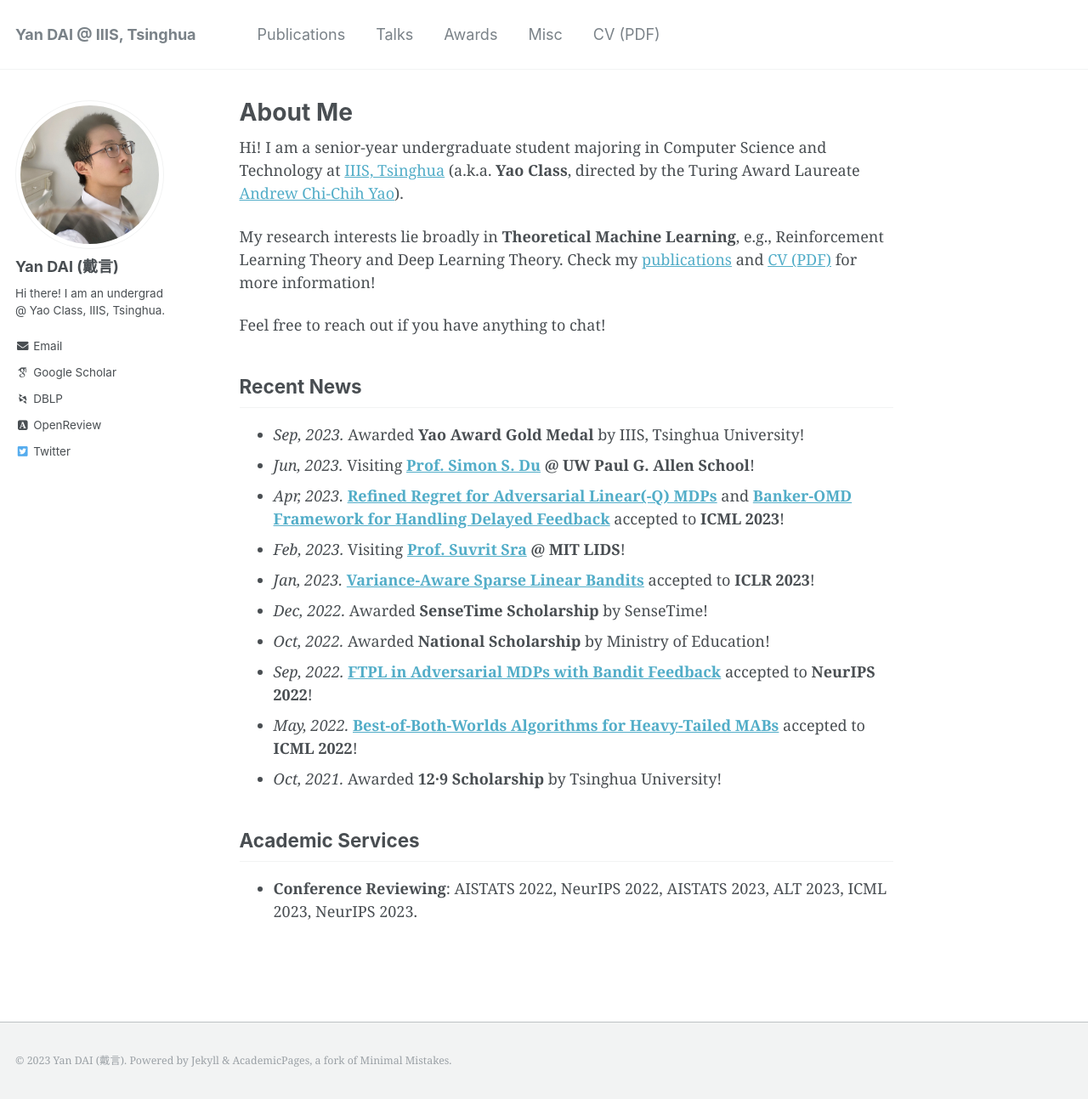
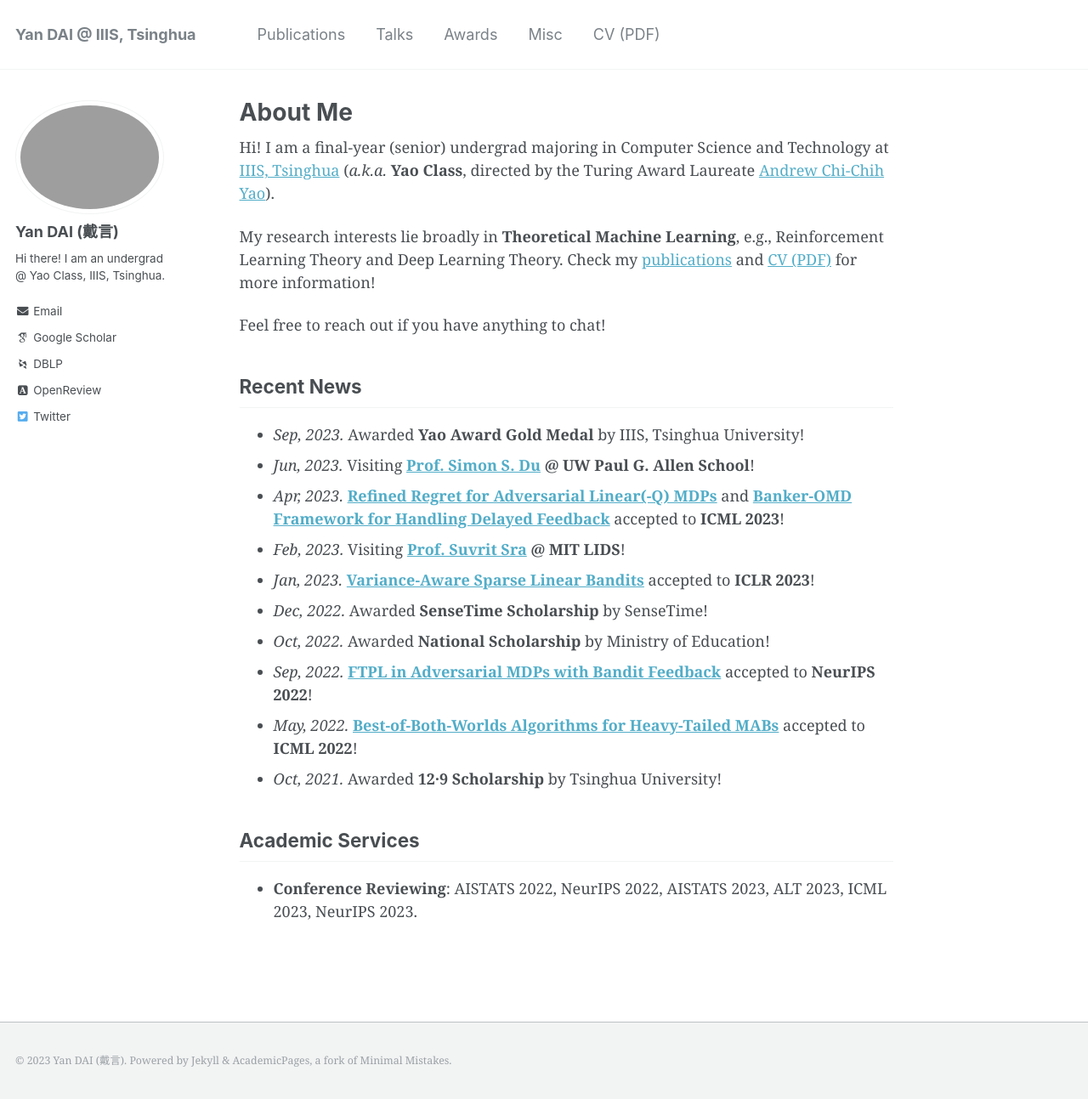
Before and after one commit to yandaichn/yandaichn.github.io, a Jekyll site: the page built from _pages/about.md, in a window 1280 px wide and 1293 px high. Shown: the whole window at 85% size. Built offline with Jekyll 4.4.1, drawn with Linux system fonts in a browser that asks for light colours; some web fonts are replaced.

Commit message:
Update avater

```diff
--- a/_config.yml
+++ b/_config.yml
@@ -81,7 +81,7 @@ analytics:
 # Site Author
 author:
   name             : "Yan DAI (戴言)"
-  avatar           : "avatar2.jpg"
+  avatar           : "avatar3.jpg"
   bio              : "Hi there! I am an undergrad @ Yao Class, IIIS, Tsinghua."
   location         :
   employer         :
--- a/_pages/about.md
+++ b/_pages/about.md
@@ -8,7 +8,7 @@ redirect_from:
   - /about.html
 ---
 
-Hi! I am a senior-year undergraduate student majoring in Computer Science and Technology at [IIIS, Tsinghua](https://iiis.tsinghua.edu.cn/en/) (a.k.a. **Yao Class**, directed by the Turing Award Laureate [Andrew Chi-Chih Yao](https://iiis.tsinghua.edu.cn/yao/)).
+Hi! I am a final-year (senior) undergrad majoring in Computer Science and Technology at [IIIS, Tsinghua](https://iiis.tsinghua.edu.cn/en/) (*a.k.a.* **Yao Class**, directed by the Turing Award Laureate [Andrew Chi-Chih Yao](https://iiis.tsinghua.edu.cn/yao/)).
 
 My research interests lie broadly in **Theoretical Machine Learning**, e.g., Reinforcement Learning Theory and Deep Learning Theory. Check my [publications](publications) and [CV (PDF)](CV_Yan.pdf) for more information!
 
```
